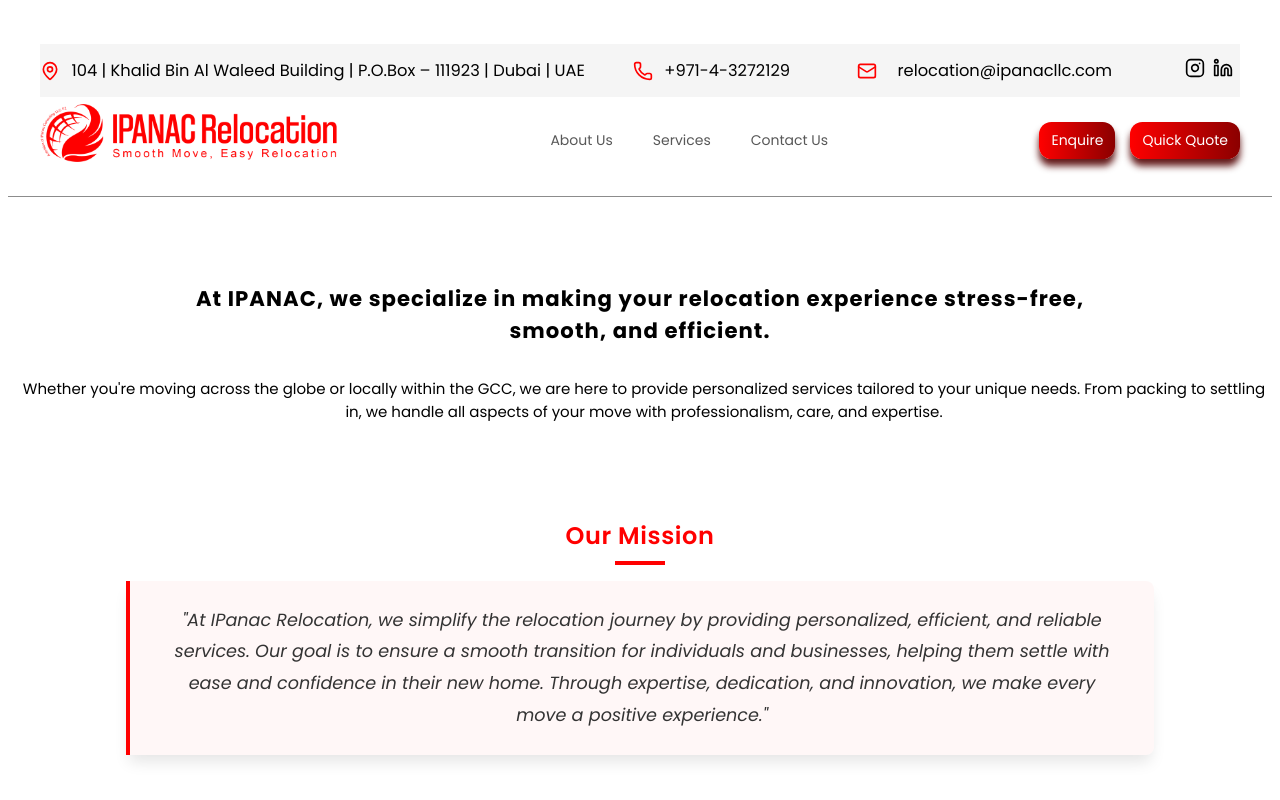
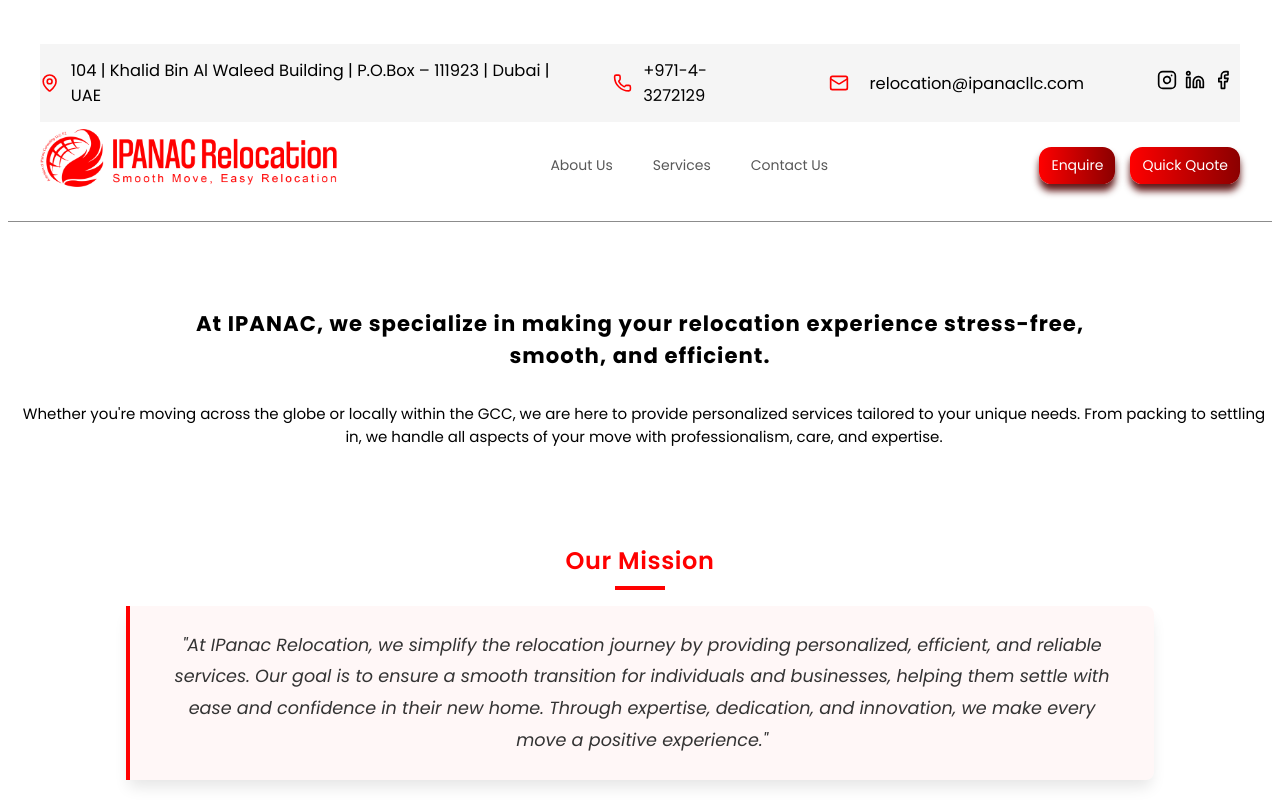
Before and after one commit to Mir-pes/ipanac-1, a React (Vite) app: page / in a window 1280 px wide. Shown: the top 800 px of the page. Built offline with nearby package versions, Linux system fonts and the light colour scheme.

Commit message:
Update navbar.jsx

```diff
--- a/src/navbar.jsx
+++ b/src/navbar.jsx
@@ -1,6 +1,6 @@
 import React from "react";
 import "./Navbar.css"; // Import the CSS file
-import { Menu, X, InstagramIcon, LinkedinIcon, MapPin, Phone, Mail } from "lucide-react"; // Add MapPin, Phone, and Mail icons
+import { Menu, X, InstagramIcon, LinkedinIcon, FacebookIcon , MapPin, Phone, Mail } from "lucide-react"; // Add MapPin, Phone, and Mail icons
 import { useState } from "react";
 import { Link } from "react-router-dom";
 import img from "./assets/IpanacRelocationLogo.png";
@@ -36,6 +36,10 @@ function Navbar() {
                             </a>
                             <a href="https://www.linkedin.com/company/ipanac-relocation/" target="_blank" rel="noopener noreferrer">
                                 <LinkedinIcon className="social-icon" size={20} />
+                            </a>
+
+                            <a href="https://www.facebook.com/profile.php?id=61574697290210/" target="_blank" rel="noopener noreferrer">
+                                <FacebookIcon className="social-icon" size={20} />
                             </a>
                         </div>
                     </div>
```
